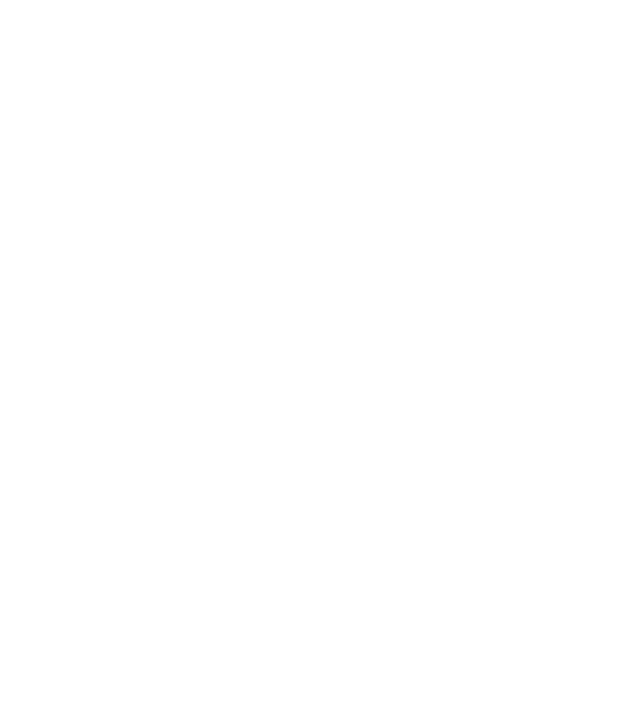
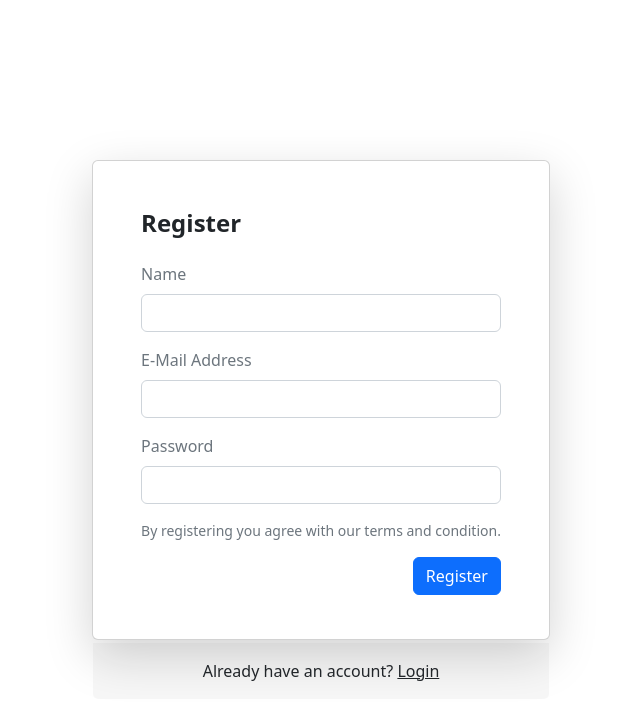
Before and after one commit to maryane-castro/educaMEET, a React (Create React App) app in the folder frontend/: page /auth/register in a window 1280 px wide. Before the commit this address had no page. Shown: the top 724 px of the page, without its empty margins (319-959 px from the left). Built offline with nearby package versions, Linux system fonts and the light colour scheme.

Commit message:
Adição do login

```diff
--- a/frontend/src/AppRoutes.jsx
+++ b/frontend/src/AppRoutes.jsx
@@ -1,19 +1,26 @@
 import React from "react";
 import {BrowserRouter, Routes, Route} from "react-router-dom";
-import Layout from "./Screens/Layout/Layout"
+import Main from "./layout/main/Main";
 import Events from "./Screens/Events/Events"
 import Event from "./Screens/Event/Event"
 import EventForm from "./Components/EventForm/EventForm";
+import Authentication from "./layout/login/authentication";
+import RegisterCard from "./Components/registerCard/RegisterCard";
+import LoginCard from "./Components/loginCard/loginCard";
 
 
 const AppRoutes = () => {
     return(
         <BrowserRouter>
             <Routes>
-                <Route path="/" element={<Layout />}>
+                <Route path="/" element={<Main/>}>
                     <Route index element={<Events/>}/>
                     <Route path="/event" element={<Event/>}/>
                     <Route path="/new" element={<EventForm/>}/>
+                </Route>
+                <Route path="/auth" element={<Authentication/>}>
+                    <Route index element={<LoginCard/>}/>
+                    <Route path="/auth/register" element={<RegisterCard/>}/>
                 </Route>
             </Routes>
         </BrowserRouter>
--- /dev/null
+++ b/frontend/src/Components/loginCard/loginCard.jsx
@@ -0,0 +1,50 @@
+import {Link} from 'react-router-dom';
+
+const LoginCard = () => {
+    return(
+        <div class="card shadow-lg">
+            <div class="card-body p-5">
+                <h1 class="fs-4 card-title fw-bold mb-4">Login</h1>
+                <form method="POST" class="needs-validation" novalidate="" autocomplete="off">
+                    <div class="mb-3">
+                        <label class="mb-2 text-muted" htmlFor="email">E-Mail Address</label>
+                        <input id="email" type="email" class="form-control" name="email" value="" required autofocus/>
+                        <div class="invalid-feedback">
+                            Email is invalid
+                        </div>
+                    </div>
+
+                    <div class="mb-3">
+                        <div class="mb-2 w-100">
+                            <label class="text-muted" htmlFor="password">Password</label>
+                            <a href="forgot.html" class="float-end">
+                                Forgot Password?
+                            </a>
+                        </div>
+                        <input id="password" type="password" class="form-control" name="password" required/>
+                        <div class="invalid-feedback">
+                            Password is required
+                        </div>
+                    </div>
+
+                    <div class="d-flex align-items-center">
+                        <div class="form-check">
+                            <input type="checkbox" name="remember" id="remember" class="form-check-input"/>
+                            <label htmlFor="remember" class="form-check-label">Remember Me</label>
+                        </div>
+                        <button type="submit" class="btn btn-primary ms-auto">
+                            Login
+                        </button>
+                    </div>
+                </form>
+            </div>
+            <div class="card-footer py-3 border-0">
+                <div class="text-center">
+                    Don't have an account? <Link to='/auth/register'  class="text-dark">Create One</Link>
+                </div>
+            </div>
+		</div>
+    );
+};
+
+export default LoginCard;
--- /dev/null
+++ b/frontend/src/Components/registerCard/RegisterCard.jsx
@@ -0,0 +1,53 @@
+import { Link } from "react-router-dom";
+
+const RegisterCard = () => {
+    return(
+        <div class="card shadow-lg">
+            <div class="card-body p-5">
+                <h1 class="fs-4 card-title fw-bold mb-4">Register</h1>
+                <form method="POST" class="needs-validation" novalidate="" autocomplete="off">
+                    <div class="mb-3">
+                        <label class="mb-2 text-muted" for="name">Name</label>
+                        <input id="name" type="text" class="form-control" name="name" value="" required autofocus/>
+                        <div class="invalid-feedback">
+                            Name is required
+                        </div>
+                    </div>
+
+                    <div class="mb-3">
+                        <label class="mb-2 text-muted" for="email">E-Mail Address</label>
+                        <input id="email" type="email" class="form-control" name="email" value="" required/>
+                        <div class="invalid-feedback">
+                            Email is invalid
+                        </div>
+                    </div>
+
+                    <div class="mb-3">
+                        <label class="mb-2 text-muted" for="password">Password</label>
+                        <input id="password" type="password" class="form-control" name="password" required/>
+                        <div class="invalid-feedback">
+                            Password is required
+                        </div>
+                    </div>
+
+                    <p class="form-text text-muted mb-3">
+                        By registering you agree with our terms and condition.
+                    </p>
+
+                    <div class="align-items-center d-flex">
+                        <button type="submit" class="btn btn-primary ms-auto">
+                            Register
+                        </button>
+                    </div>
+                </form>
+            </div>
+            <div class="card-footer py-3 border-0">
+                <div class="text-center">
+                    Already have an account? <Link to="/auth" class="text-dark">Login</Link>
+                </div>
+            </div>
+	    </div>
+    );
+};
+
+export default RegisterCard;
--- /dev/null
+++ b/frontend/src/layout/login/authentication.jsx
@@ -0,0 +1,11 @@
+import { Outlet } from "react-router-dom";
+
+const Authentication = () => {
+    return(
+        <div className="container-fluid auth-container d-flex justify-content-center align-item-center">
+            <Outlet/>
+        </div>
+    );
+}
+
+export default Authentication;
--- a/frontend/src/styles/app.scss
+++ b/frontend/src/styles/app.scss
@@ -1,6 +1,8 @@
 @import './variables.scss';
+@import './main.scss';
 @import './eventCard.scss';
 @import './eventForm.scss';
+@import './authentication.scss';
 
 
 .bg-color{
--- /dev/null
+++ b/frontend/src/styles/authentication.scss
@@ -0,0 +1,5 @@
+.auth-container{
+    padding-top: 20vh;
+    padding-bottom: 20vh;
+    height: 100vh;
+};
```
Also changed, not shown: frontend/src/layout/main/Main.jsx (renamed from frontend/src/Screens/Layout/Layout.jsx, +5 -6 lines), frontend/src/styles/main.scss (renamed from frontend/src/Screens/Layout/Layout.css).
